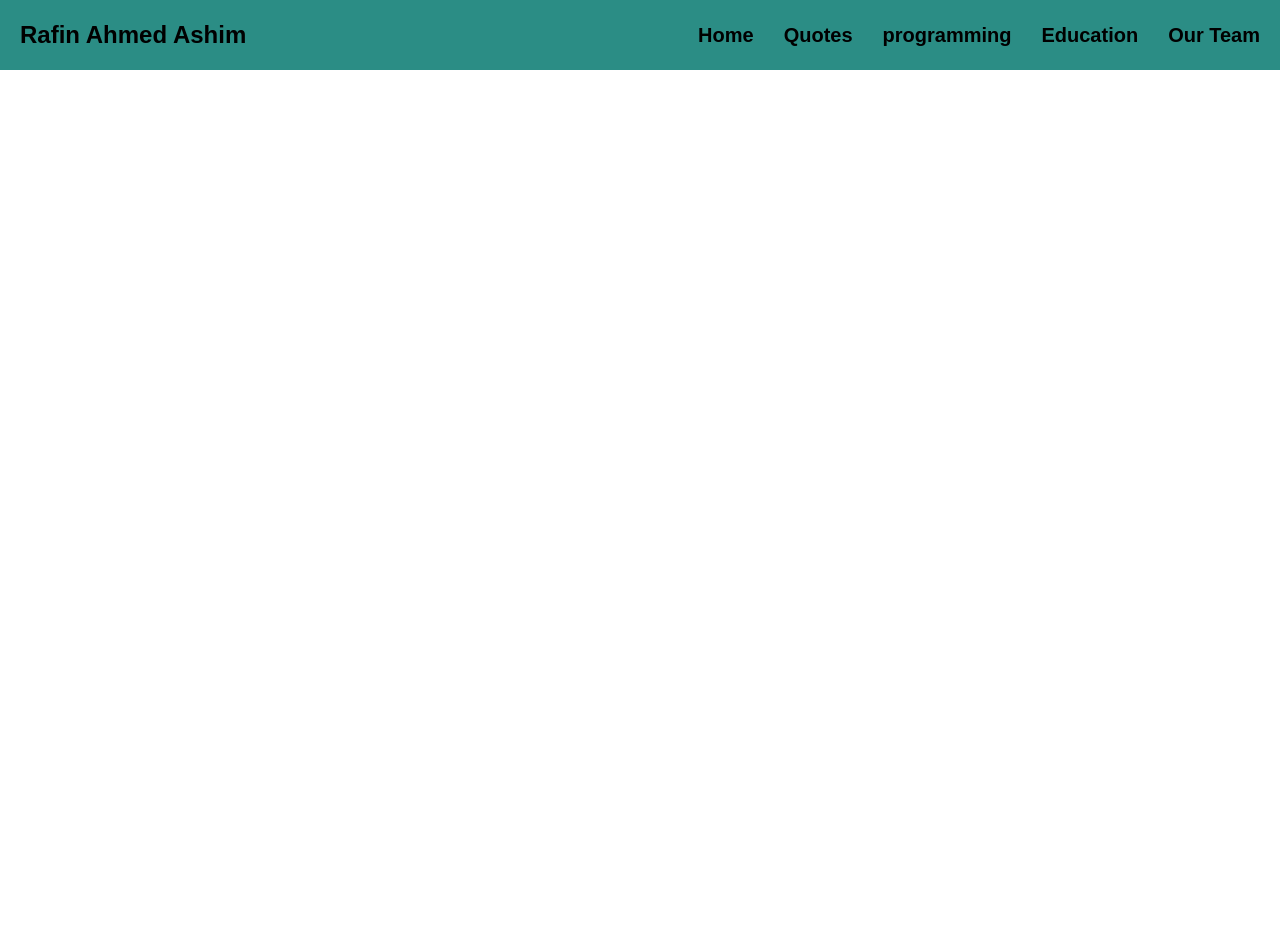
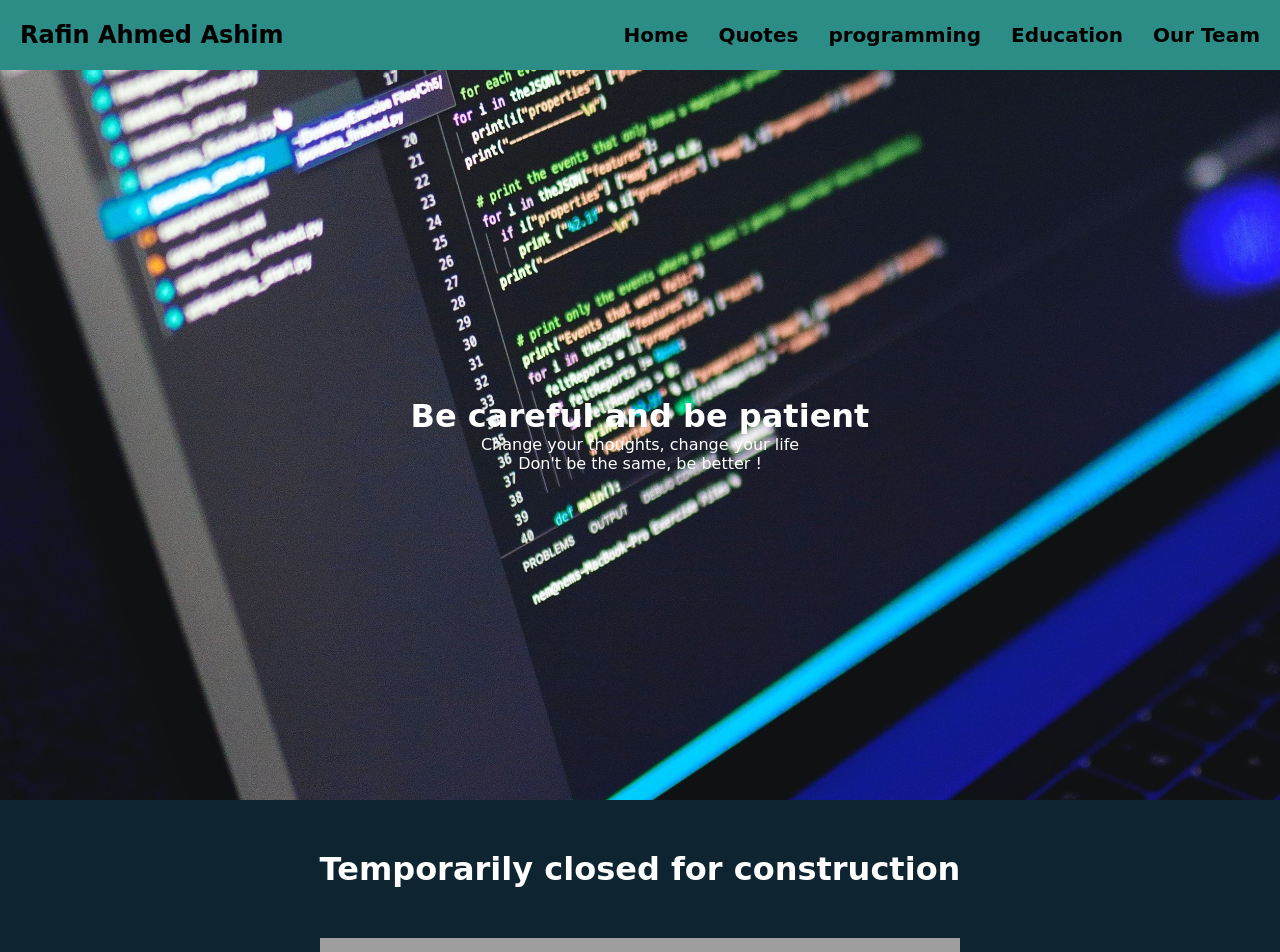
Before and after one commit to rafinahmedashim/website, a plain HTML site: page index.html in a window 1280 px wide. Shown: the top 952 px of the page. Drawn offline with Linux system fonts and the light colour scheme; grey boxes are pictures that could not be loaded.

Commit message:
I added parallax header cover photo and added some text in virtically, horizontally center over the header cover photo. I added attention, text attention picture which is 'Temporarily closed for construction' in a division. I had fixed some problem

```diff
--- a/index.html
+++ b/index.html
@@ -60,8 +60,28 @@
       </div>
     </nav>
 
-    <!-- header
-   ================================================== -->
+
+
+
+
+  <!-- here is parallax background picture code  -->
+  <div class="parallax-header">
+    <header>
+      <h1>Be careful and be patient</h1>
+      <p>Change your thoughts, change your life</p>
+      <p>Don't be the same, be better !</p>
+    </header>
+  </div>
+
+
+  <!-- here is division -->
+  <div class="h-1000px">
+    <h1>Temporarily closed for construction</h1>
+    <img src="images/Closed/pexels-pixabay-209717.jpg" alt="">
+  </div>
+
+
+    <!-- hereis JavaScript code  -->
     <script src="script.js"></script>
   </body>
 </html>
--- a/style.css
+++ b/style.css
@@ -2,6 +2,8 @@
   margin: 0;
   padding: 0 !important;
 }
+
+@import url(https://fonts.googleapis.com/css?family=Amatic+SC:400,700);
 
 *,
 ::before,
@@ -10,9 +12,9 @@
 }
 
 body {
-  font-family: sans-serif;
+  /* font-family: sans-serif; */
+  font-family: "Amatic SC", cursive;
   width: 100%;
-  height: 5000px;
 }
 
 nav {
@@ -60,6 +62,24 @@ nav {
   font-weight: bold;
   /* flex-grow: 1; */
 }
+
+/* this is special for my navbar items <Start>  */
+@media (max-width: 835px) {
+  [class^="box-"] {
+    font-size: 19px;
+  }
+}
+@media (max-width: 815px) {
+  [class^="box-"] {
+    font-size: 18px;
+  }
+}
+@media (max-width: 795px) {
+  [class^="box-"] {
+    font-size: 17px;
+  }
+}
+/* this is special for my navbar items <End>  */
 .menu-toggle span {
   display: none;
 }
@@ -187,10 +207,9 @@ nav {
   }
   [class^="box-"] {
     flex-grow: unset;
-  }
-  [class^="box-"] {
     padding: 5px 0 !important;
   }
+
 }
 @media screen and (max-width: 768px) {
   .nav__menu {
@@ -215,7 +234,6 @@ nav {
 .static-helper {
   transition: all 0.4s ease-in-out;
   -webkit-transition: all 0.4s ease-in-out;
-  /* background-color: black; */
   color: #fff;
   position: fixed;
   top: 0;
@@ -227,3 +245,71 @@ nav {
     font-size: large;
   }
 }
+
+
+
+.parallax-header {
+  color: #fff;
+  margin: 0;
+  padding: 0 !important;
+  margin-top: 70px;
+  position: relative;
+  overflow: hidden;
+}
+header {
+  width: 100%;
+  height: calc(100vh - 70px);
+  display: flex;
+  flex-wrap: wrap;
+  place-content: center center;
+  flex-direction: column;
+  align-items: center;
+}
+header::before {
+  background-image: url(images/pexels-nemuel-sereti-6424589\ \(1\)562.jpg);
+  content: "";
+  width: 100%;
+  height: calc(100vh - 70px);
+  background-size: cover;
+  display: block;
+  background-repeat: no-repeat;
+  z-index: -1;
+  position: absolute;
+  background-attachment: fixed;
+  /* top: 0;
+  bottom: 0;
+  left: 0;
+  right: 0; */
+
+}
+header h1 {
+  margin: 0px 20px;
+}
+header p {
+  margin: 0px 20px;
+}
+
+/* here is division style  */
+.h-1000px {
+  height: 1000px;
+  background-color: #0e2431;
+}
+/* here is sub-division in h-5000px */
+.h-1000px h1 {
+  text-align: center;
+  width: 100%;
+  padding: 50px 0px !important;
+  color: #fff;
+}
+.h-1000px img {
+  margin: auto;
+  display: block;
+  background-size: cover;
+  background-attachment: fixed;
+  width: 50%;
+}
+@media screen and (max-width: 768px) {
+  .h-1000px img {
+    width: 90%;
+  }
+}
```
Also changed, not shown: images/pexels-nemuel-sereti-6424589 (1)562.jpg (added), my.txt (deleted), 1 other file.
